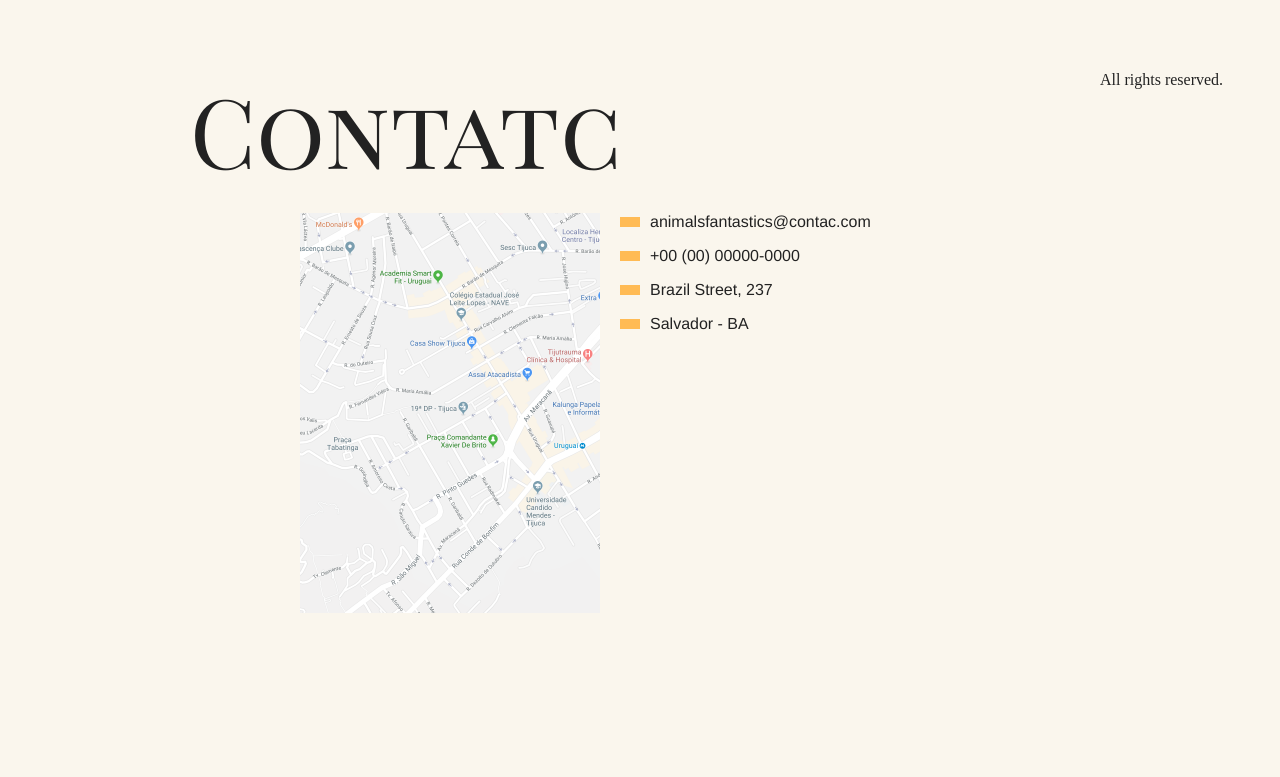
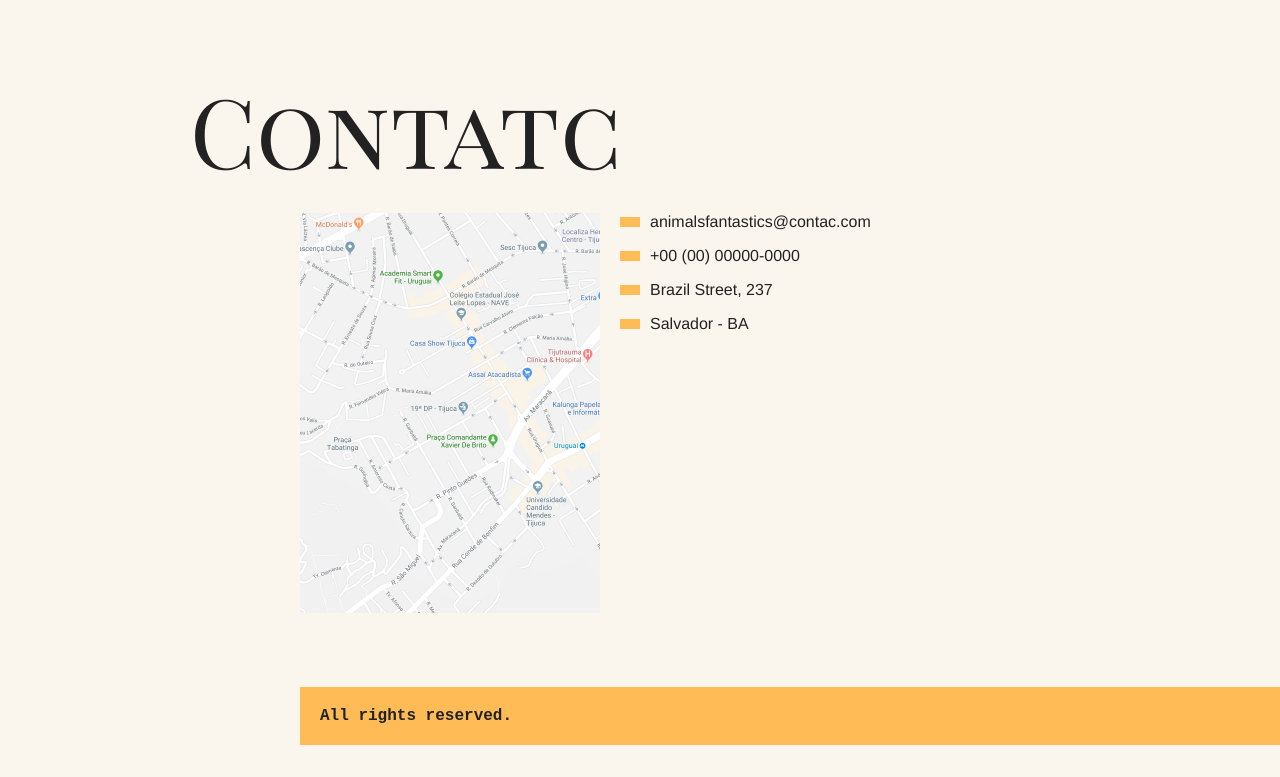
Before and after one commit to dyhalmeida/FantasticAnimals, a website: page index.html in a window 1280 px wide. Shown: the part 3105-3882 px from the top of the page. Before the commit the page ends 3792 px from the top, so only its background shows below. Drawn offline with Linux system fonts and the light colour scheme.

Commit message:
feat: seção de footer - CSS

```diff
--- a/css/style.css
+++ b/css/style.css
@@ -200,3 +200,15 @@ body {
   margin-right: 10px;
   background-color: #fb5;
 }
+
+.copyright {
+  grid-column: 3 / 5;
+  margin-bottom: 2rem;
+  background-color: #fb5;
+}
+
+.copyright p {
+  padding: 20px;
+  font-family: "IBM Plex Mono", monospace;
+  font-weight: bold;
+}
```
